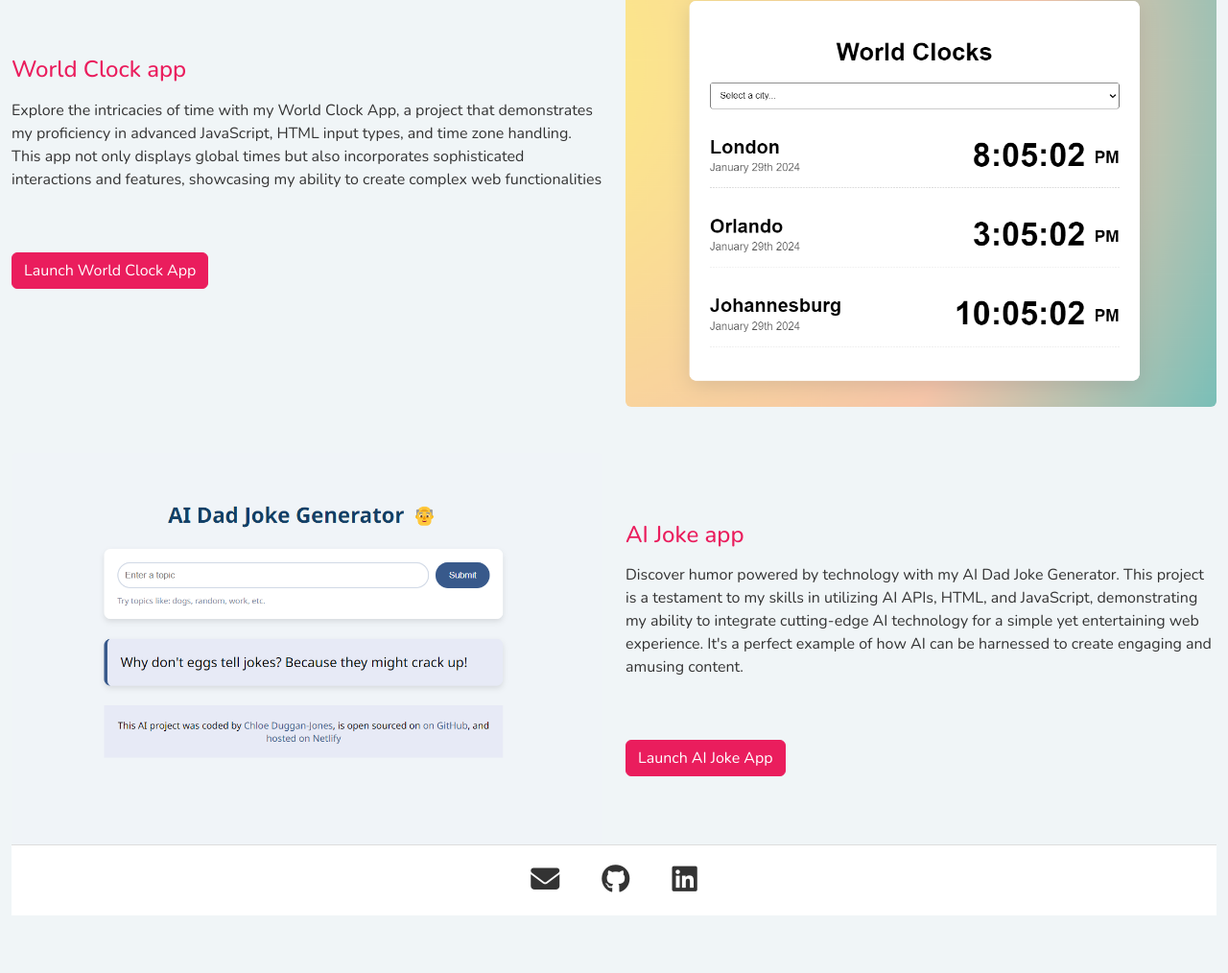
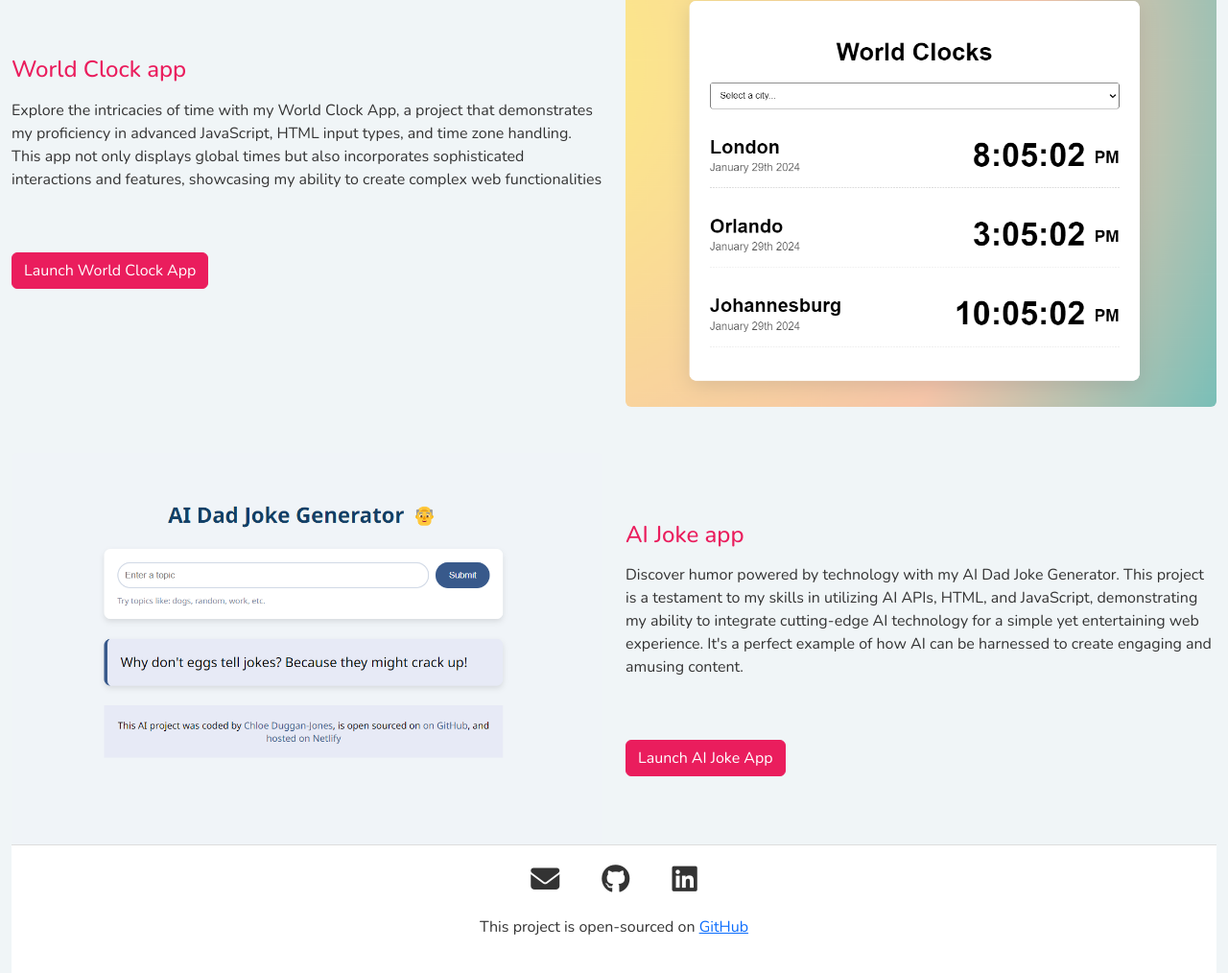
Before and after one commit to Chloedj/portfolioprojectreact, a plain HTML site: page index.html in a window 1280 px wide. Shown: the part 1269-2283 px from the top of the page at 96% size. Before the commit the page ends 2223 px from the top, so only its background shows below. Drawn offline with nearby package versions, Linux system fonts and the light colour scheme.

Commit message:
added link to footer

```diff
--- a/index.html
+++ b/index.html
@@ -166,6 +166,7 @@
       <a href="mailto:chloedj88@gmail.com"><i class="fa fa-envelope" aria-hidden="true"></i></a>
       <a href="https://github.com/Chloedj" target="_blank"><i class="fa-brands fa-github"></i></a>
 <a href="https://www.linkedin.com/in/chloe-duggan-jones/" target="_blank"><i class="fa-brands fa-linkedin"></i></a>
+<p class="footerp">This project is open-sourced on <a href="https://github.com/Chloedj/portfolio-project" target="_blank">GitHub</a></p>
     </footer>
       </div>
     </main>
--- a/src/style.css
+++ b/src/style.css
@@ -129,6 +129,10 @@ footer {
     border-top: 1px solid #ddd;
 }
 
+.footerp {
+    padding-top: 20px;
+}
+
 i {
     font-size: 30px;
     color: #333;
```
